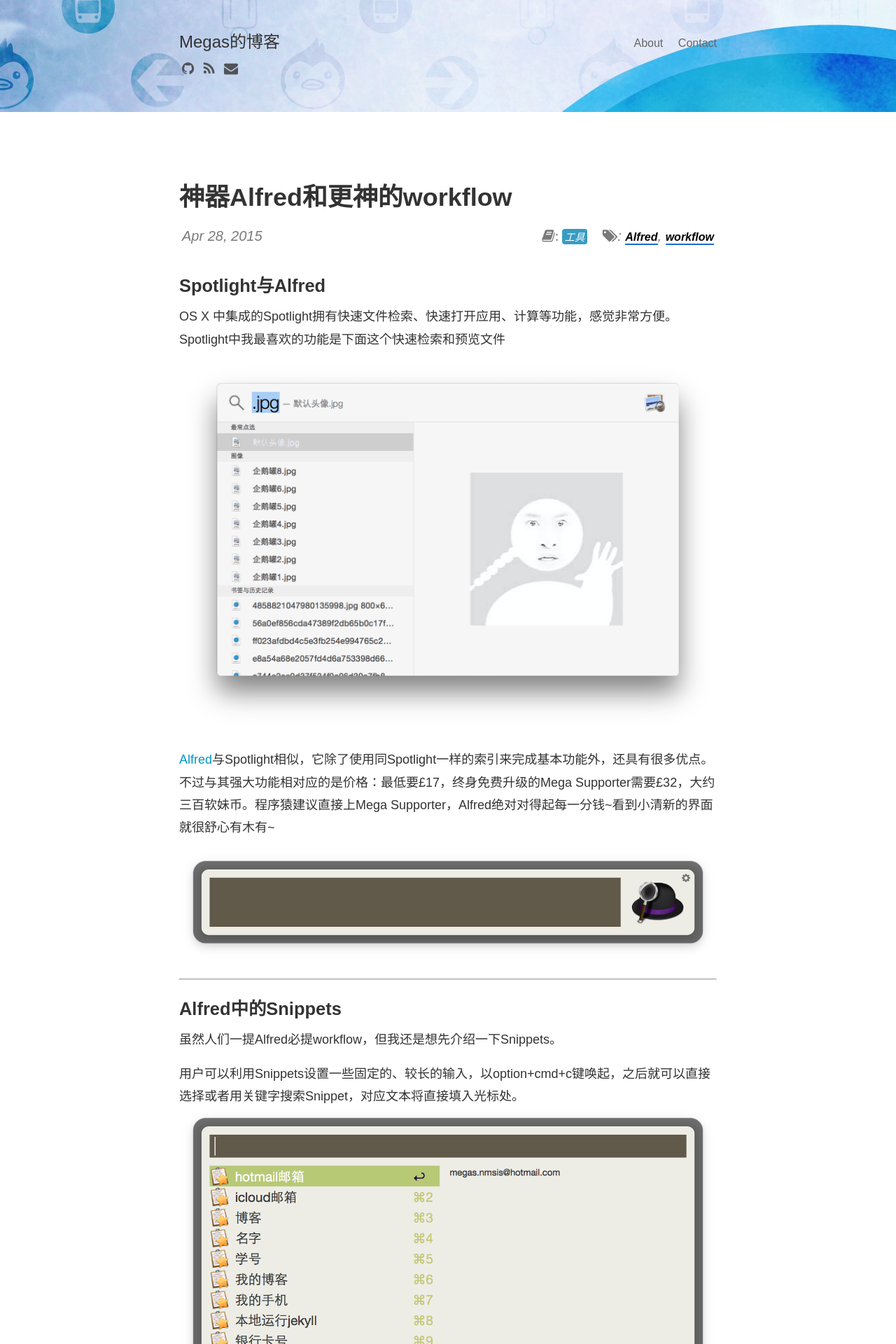
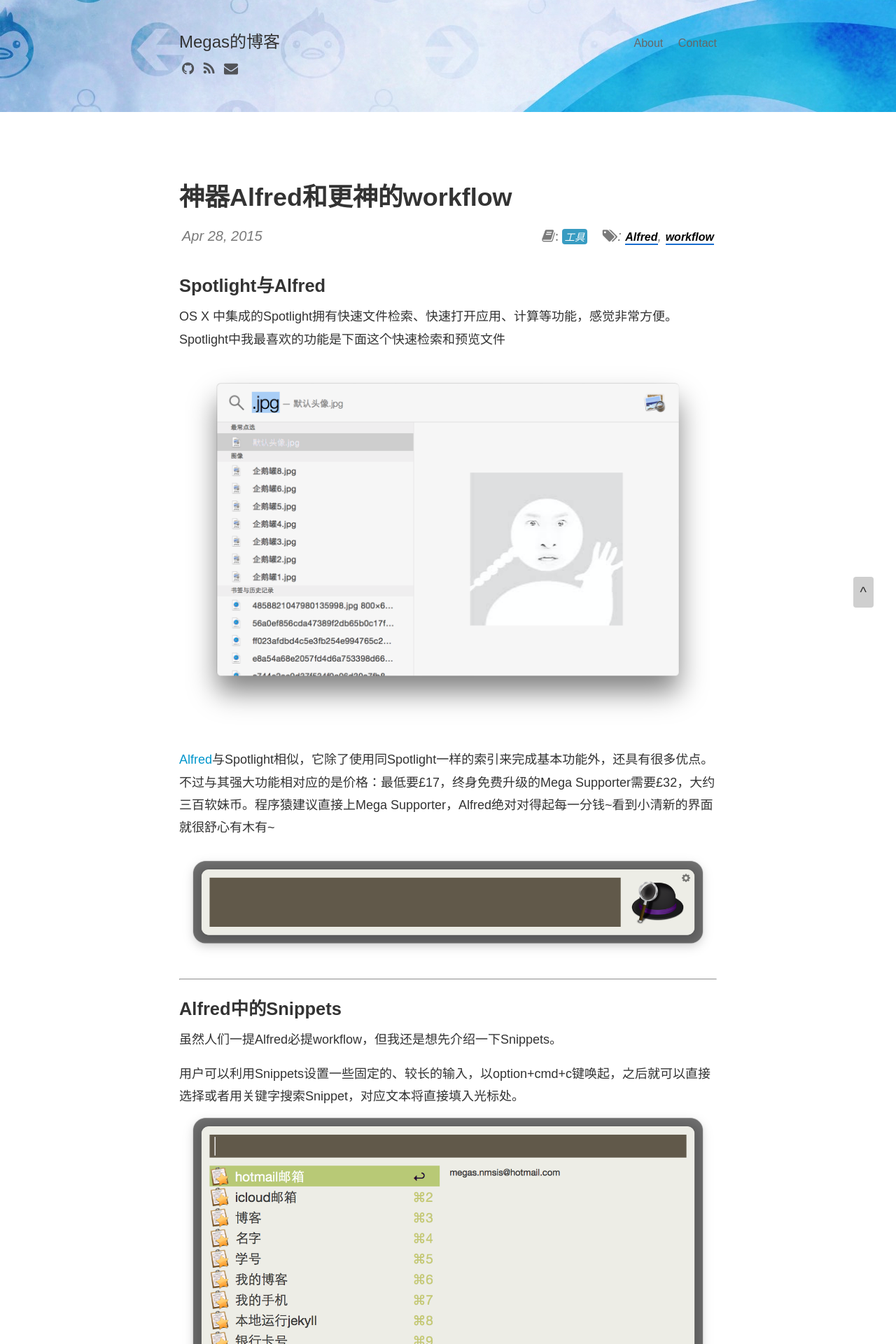
Before and after one commit to ErythroME/ErythroME.github.io, a Jekyll site: the page built from _posts/2015-04-28-Alfred-and-some-useful-workflows.md, in a window 1280 px wide. Shown: the top 1920 px of the page at 70% size. Built offline with Jekyll 4.4.1, drawn with Linux system fonts in a browser that asks for light colours; nearby versions of some CDN libraries; Markdown is read by kramdown in place of the engine named in the settings; comment, search, counter and statistics services are not loaded.

Commit message:
add css to command

```diff
--- a/_layouts/post.html
+++ b/_layouts/post.html
@@ -105,3 +105,5 @@
     </div>
   {% endfor %}
 {% endif %}
+
+<div id="back-to-top"><a href="#">^</a></div>
--- a/_sass/_main.scss
+++ b/_sass/_main.scss
@@ -59,7 +59,7 @@
 }
 
 .site-header {
-  background: url(../images/background2.jpg) repeat-x;
+  background: url(../images/background.jpg) repeat-x;
   padding-top: 1rem;
   padding-bottom: 1rem;
 }
@@ -279,6 +279,18 @@
   cursor: help;
 }
 
+.command {
+  background: #333333;
+  padding: 0.1rem 0.3rem 0.1rem 0.3rem;
+  border-radius: 5px;
+}
+
+.command span {
+  color: #e7eef8;
+  font-size: 1.0rem;
+  font-style: italic;
+}
+
 pre, code {
   font-family: '微软雅黑', 'Arial', Menlo, Monaco, "Courier New", monospace
 }
@@ -298,6 +310,26 @@
 .highlight .p {
   font-size: 1.125rem;
   line-height: 1;
+}
+
+#back-to-top a {
+  position: fixed;
+  bottom: 2rem; /* 小按钮到浏览器底边的距离 */
+  right: 2rem; /* 小按钮到浏览器右边框的距离 */
+  color: #333; /* 小按钮中文字的颜色 */
+  z-index: 1000;
+  background: #cfcfcf; /* 小按钮底色 */
+  padding: 10px; /* 小按钮中文字到按钮边缘的距离 */
+  border-radius: 4px; /* 小按钮圆角的弯曲程度（半径）*/
+  -moz-border-radius: 4px;
+  -webkit-border-radius: 4px;
+  font-weight: normal; /* 小按钮中文字的粗细 */
+  text-decoration: none !important;
+}
+
+#back-to-top a:hover{
+  background: #333; /* 小按钮的底色 */
+  color: #fff; /* 文字颜色 */
 }
 
 blockquote {
```
Also changed, not shown: _posts/2015-04-27-establish-your-blog-with-github-pages.md (+7 -7 lines), images/background.jpg, images/background3.jpg (deleted), 7 other files.
